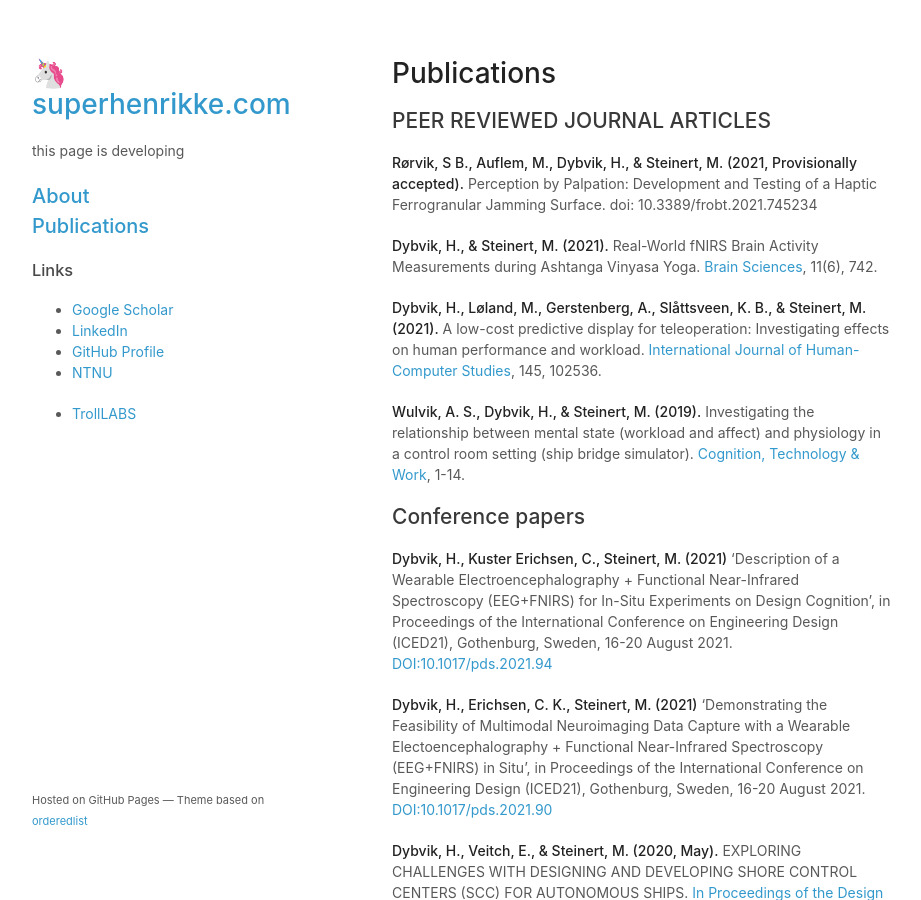
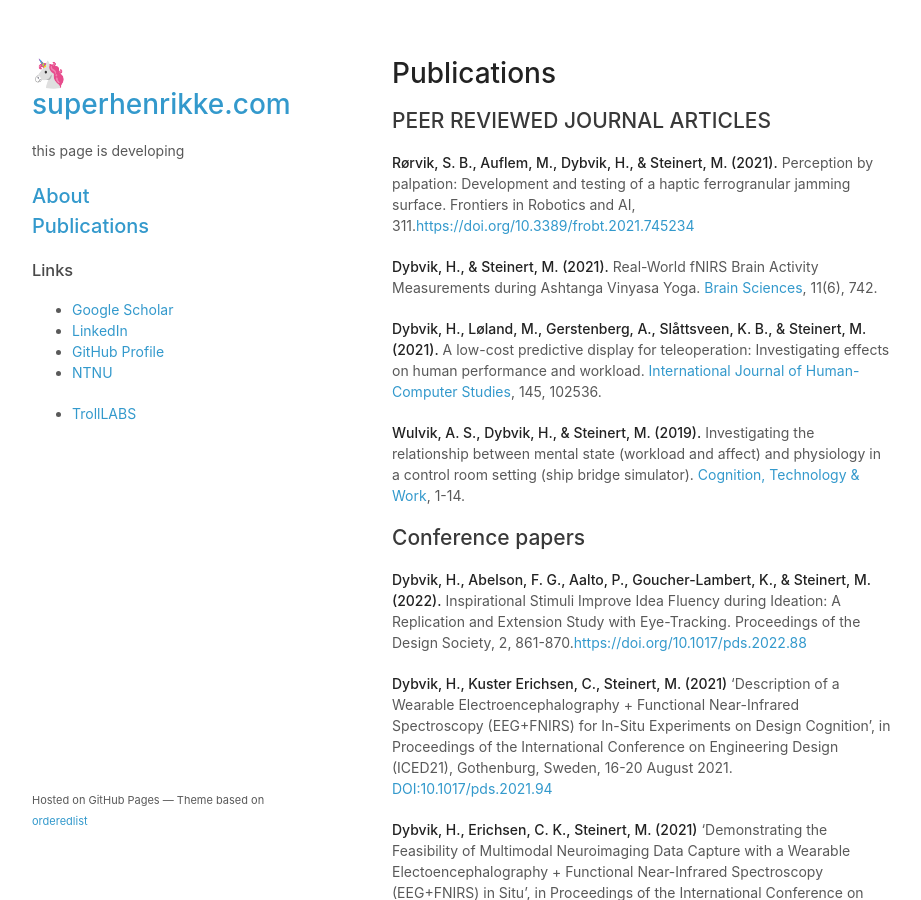
Before and after one commit to superhenrikke/superhenrikke.github.io, a Jekyll site: the page built from publications.md, in a window 1280 px wide and 900 px high. Shown: the whole window, without its empty margins (178-1099 px from the left). Built offline with Jekyll 4.4.1, drawn with Linux system fonts in a browser that asks for light colours; our own code applies the rules of GitHub Pages for plain Markdown files; a script that is not in the unit is left out.

Commit message:
Update publications.md

```diff
--- a/publications.md
+++ b/publications.md
@@ -2,7 +2,7 @@
 
 ## PEER REVIEWED JOURNAL ARTICLES
 
-**Rørvik, S B., Auflem, M., Dybvik, H., & Steinert, M. (2021, Provisionally accepted).** Perception by Palpation: Development and Testing of a Haptic Ferrogranular Jamming Surface. doi: 10.3389/frobt.2021.745234
+**Rørvik, S. B., Auflem, M., Dybvik, H., & Steinert, M. (2021).** Perception by palpation: Development and testing of a haptic ferrogranular jamming surface. Frontiers in Robotics and AI, 311.[https://doi.org/10.3389/frobt.2021.745234](https://doi.org/10.3389/frobt.2021.745234)
 
 **Dybvik, H., & Steinert, M. (2021).** Real-World fNIRS Brain Activity Measurements during Ashtanga Vinyasa Yoga. [Brain Sciences](https://doi.org/10.3390/brainsci11060742), 11(6), 742.
 
@@ -12,6 +12,8 @@
 
 
 ## Conference papers
+
+**Dybvik, H., Abelson, F. G., Aalto, P., Goucher-Lambert, K., & Steinert, M. (2022).** Inspirational Stimuli Improve Idea Fluency during Ideation: A Replication and Extension Study with Eye-Tracking. Proceedings of the Design Society, 2, 861-870.[https://doi.org/10.1017/pds.2022.88](https://doi.org/10.1017/pds.2022.88)
 
 **Dybvik, H., Kuster Erichsen, C., Steinert, M. (2021)** ‘Description of a Wearable Electroencephalography + Functional Near-Infrared Spectroscopy (EEG+FNIRS) for In-Situ Experiments on Design Cognition’, in Proceedings of the International Conference on Engineering Design (ICED21), Gothenburg, Sweden, 16-20 August 2021. [DOI:10.1017/pds.2021.94](https://DOI:10.1017/pds.2021.94)
 
```
